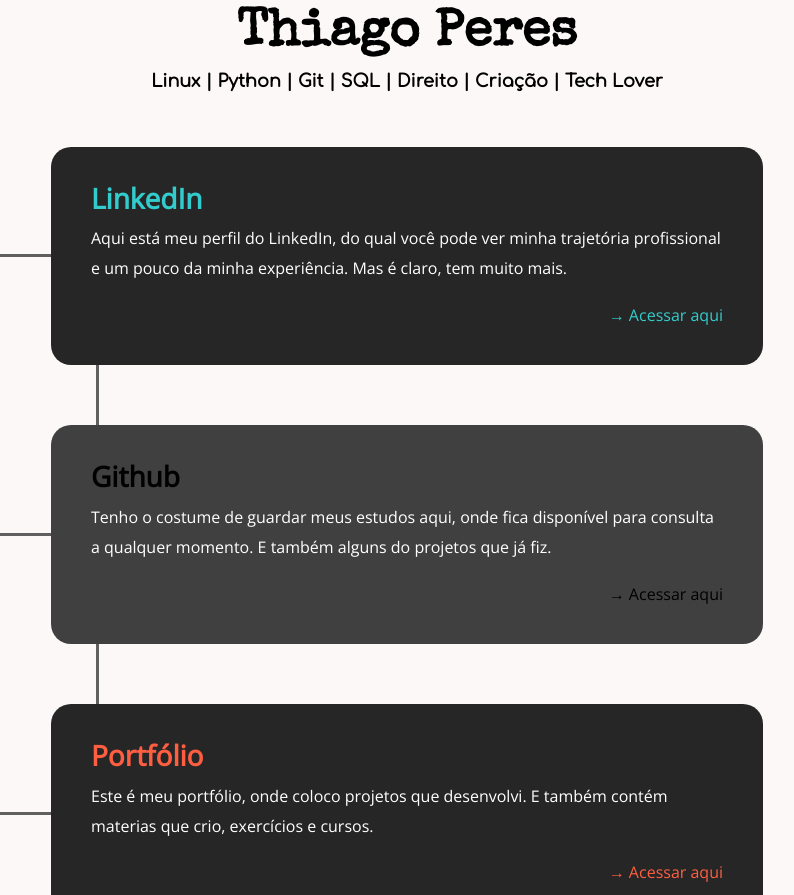
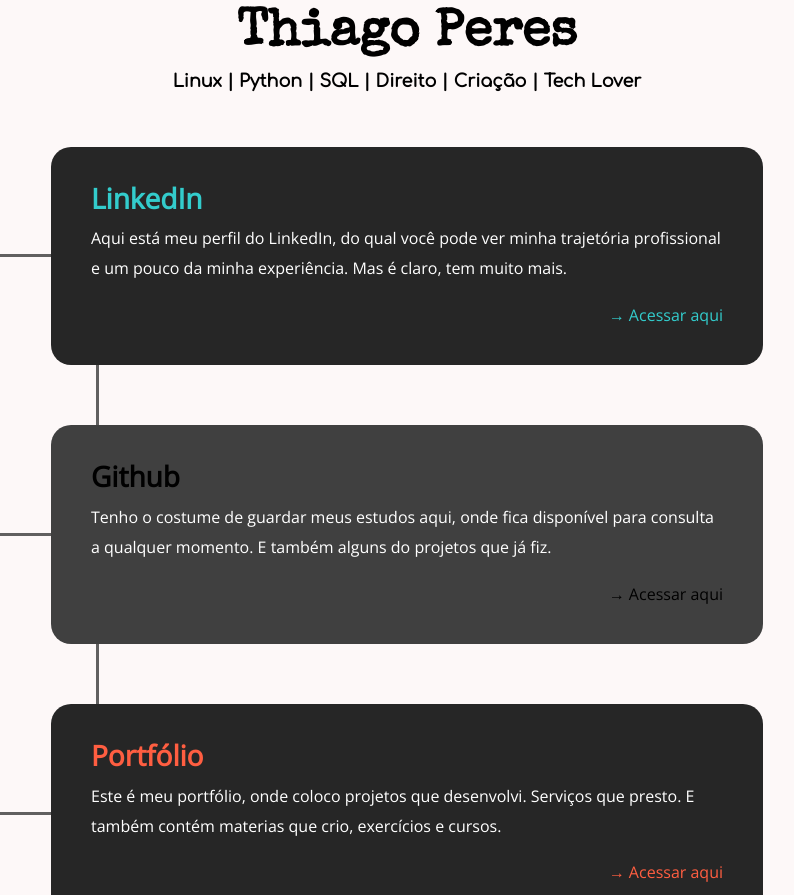
Before and after one commit to thiagoperess/thiagoperess.github.io, a plain HTML site: page index.html in a window 1280 px wide. Shown: the part 197-1092 px from the top of the page, 233-1027 px from the left. Drawn offline with nearby package versions, Linux system fonts and the light colour scheme.

Commit message:
rename description alteration favicon

```diff
--- a/index.html
+++ b/index.html
@@ -5,7 +5,7 @@
     <meta zoom=0%>
     <meta name="viewport" content="width=device-width, initial-scale=1.0">
     <meta http-equiv="X-UA-Compatible" content="ie=edge">
-    <link rel="shortcut icon" href="img/lab-github"/>
+    <link rel="shortcut icon" href="img/skyline-github.ico"/>
     <title>thiagoperess</title>
     <link rel="stylesheet" href="https://fonts.googleapis.com/css?family=Open+Sans:300,400">
     <link rel="stylesheet" href="css/bootstrap.min.css">
@@ -16,7 +16,7 @@
                 <header class="text-center tm-site-header">
                     <div><a href="https://thiagoperess.gitlab.io/thiagoperes/"><img src="img/thiagoperess-novo-logo-chapeu.png" alt="Image" class="rounded-circle tm-img-timeline"></a></div><h1>Thiago Peres</h1>
                     <p></p>
-                    <h5>Linux | Python | Git | SQL | Direito | Criação | Tech Lover</h5>
+                    <h5>Linux | Python | SQL | Direito | Criação | Tech Lover</h5>
                 </header>
             </div>
         <div class="row">
@@ -66,7 +66,7 @@
                             <div class="tm-timeline-description-wrap">
                                 <div class="tm-bg-dark tm-timeline-description">
                                     <h3><a href="https://thiagoperes.io" class="tm-text-new10 tm-font-400" target="_blank">Portfólio</a></h3>
-                                    <p>Este é meu portfólio, onde coloco projetos que desenvolvi. E também contém materias que crio, exercícios e cursos.</p>
+                                    <p>Este é meu portfólio, onde coloco projetos que desenvolvi. Serviços que presto. E também contém materias que crio, exercícios e cursos.</p>
                                     <p><a href="https://thiagoperes.io" class="tm-text-new10 float-right mb-0" target="_blank"> &rarr; Acessar aqui</a></p>
                                 </div>
                             </div>
```
